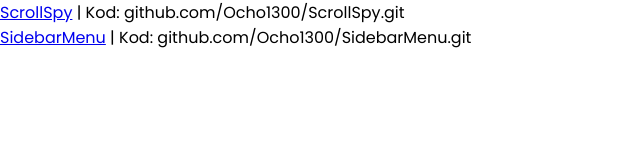
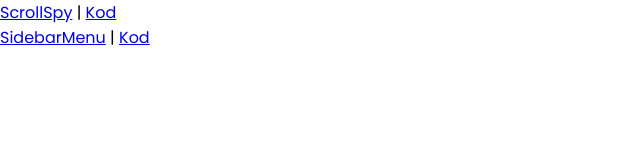
Before and after one commit to Ocho1300/ocho1300.github.io, a plain HTML site: page index.html in a window 1280 px wide. Shown: the whole page, without its empty margins (0-640 px from the left). Drawn offline with Linux system fonts and the light colour scheme.

Commit message:
Add files via upload

```diff
--- a/index.html
+++ b/index.html
@@ -8,7 +8,7 @@
     <link rel="stylesheet" type="text/css" href="style.css">
 </head>
 <body>
-    <p><a href="https://ocho1300.github.io/ScrollSpy/">ScrollSpy</a> | Kod: github.com/Ocho1300/ScrollSpy.git </p>
-    <p><a href="https://ocho1300.github.io/SidebarMenu/">SidebarMenu</a> | Kod: github.com/Ocho1300/SidebarMenu.git </p>
+    <p><a href="https://ocho1300.github.io/ScrollSpy/">ScrollSpy</a> | <a href="https://github.com/Ocho1300/ScrollSpy.git">Kod</a></p>
+    <p><a href="https://ocho1300.github.io/SidebarMenu/">SidebarMenu</a> | <a href="https://github.com/Ocho1300/SidebarMenu.git">Kod</a></p>
 </body>
 </html>
```
